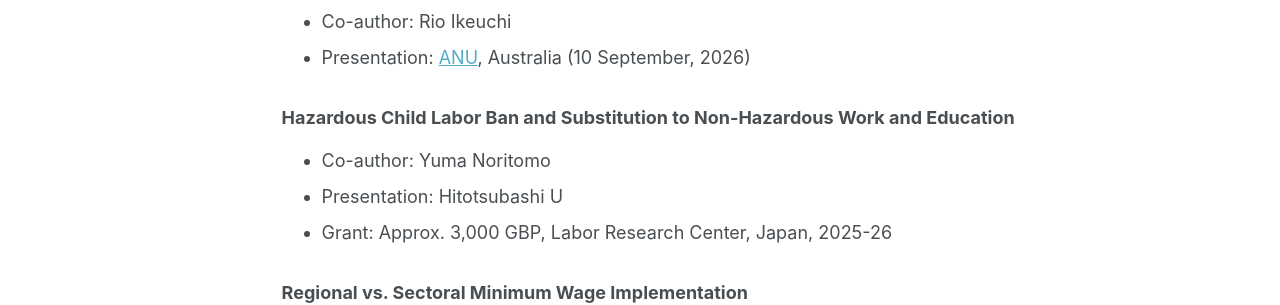
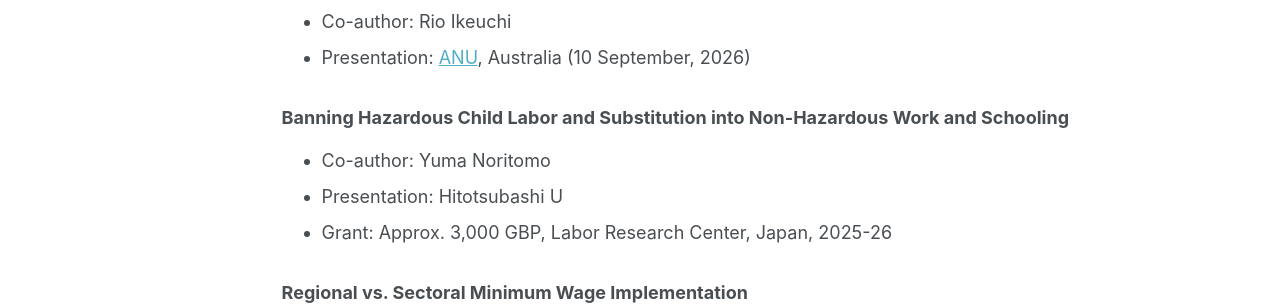
Before and after one commit to Kotaro-Fujisaki/kotaro-fujisaki.github.io, a Jekyll site: the page built from _pages/publications.md, in a window 1280 px wide and 900 px high, scrolled down 1031 px. Shown: the part 153-458 px from the top of the window. Built offline with Jekyll 4.4.1, drawn with Linux system fonts in a browser that asks for light colours.

Commit message:
Revise title for child labor publication
Signed-off-by: Kotaro-Fujisaki <163865887+Kotaro-Fujisaki@users.noreply.github.com>

```diff
--- a/_pages/publications.md
+++ b/_pages/publications.md
@@ -53,7 +53,7 @@ author_profile: false
 * Co-author: Rio Ikeuchi
 * Presentation: <a href="https://rse.anu.edu.au/events/asian-perspective-seminar-kotaro-fujisaki-university-college-london" target="_blank" rel="noopener">ANU</a>, Australia (10 September, 2026)
 
-### Hazardous Child Labor Ban and Substitution to Non-Hazardous Work and Education
+### Banning Hazardous Child Labor and Substitution into Non-Hazardous Work and Schooling
 * Co-author: Yuma Noritomo
 * Presentation: Hitotsubashi U
 * Grant: Approx. 3,000 GBP, Labor Research Center, Japan, 2025-26
```
